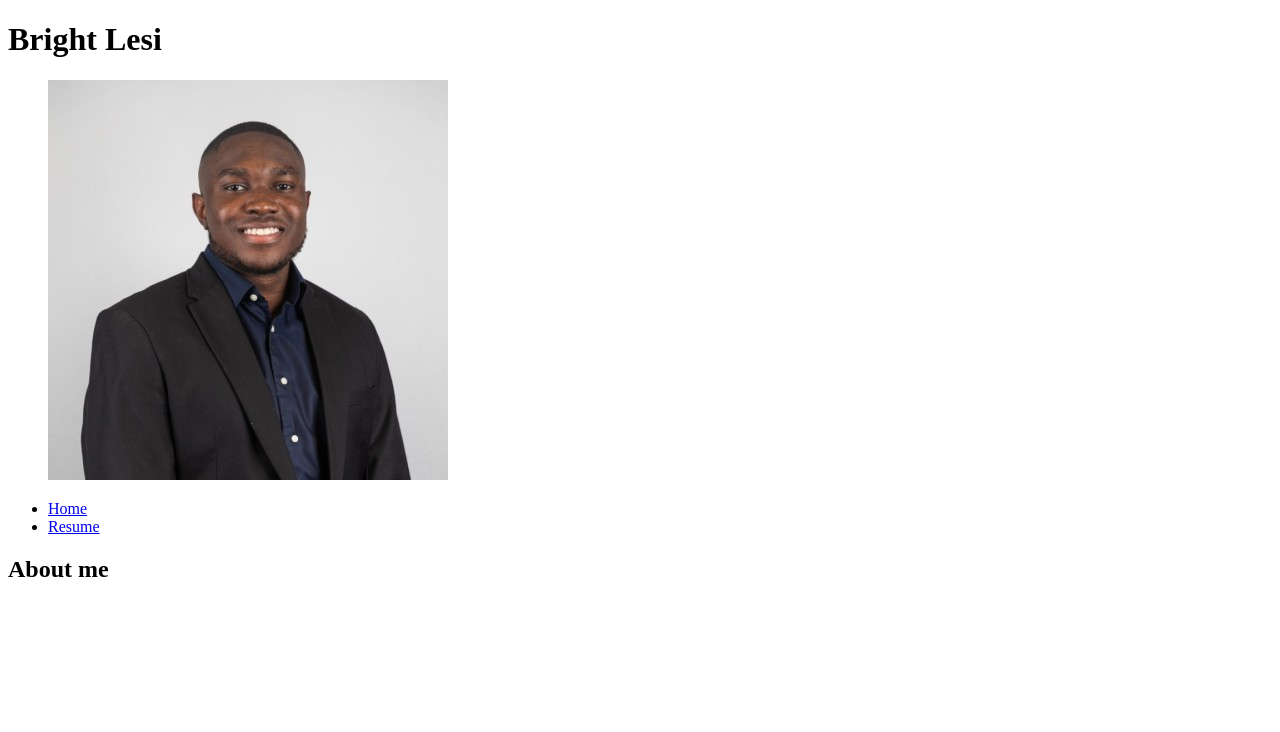
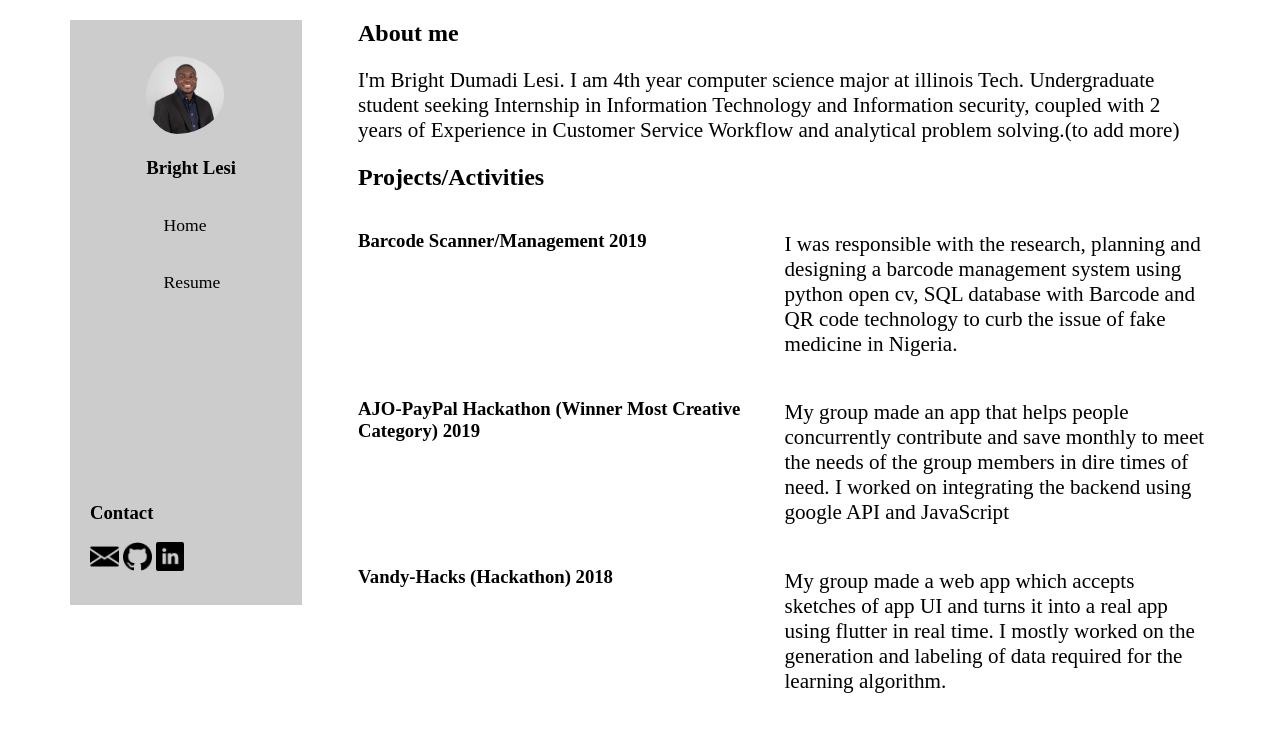
Before and after one commit to dumadi1/COM421, a plain HTML site: page index.html in a window 1280 px wide. Drawn offline with Linux system fonts and the light colour scheme; a web font is replaced by a local one.

Commit message:
added new stuff

```diff
--- a/index.html
+++ b/index.html
@@ -4,33 +4,70 @@
     <title>Bright Dumadi Lesi</title>
     <meta charset="utf-8" />
     <meta name="viewport" content="width=device-width,initial-scale=1.0,shrink-to-fit=no" />
-    <link rel="stylesheet" media="screen" href="/style/screen.css" />
+    <link rel="stylesheet" media="screen" href="./style/screen.css" />
+    <link rel="stylesheet" href="https://rsms.me/inter/inter.css">
+  <link rel="stylesheet" href="https://rsms.me/inter/inter-display.css">
+  <script src="https://kit.fontawesome.com/42a15439d4.js" crossorigin="anonymous"></script>
 
   </head>
   <body>
 
 
     <header id="main-header">
-      <h1 id='name'>Bright Lesi</h1>
+      <!-- <h1 id='name'>Bright Lesi</h1> -->
          <nav id="navigation">
            <figure id="logo-main">
-                     <img src="./assets/me.jpg" alt="Dumadi picture Logo"/>
+                     <img id="try" src="./assets/me.jpg" alt="Dumadi picture Logo"/>
             </figure>
+            <h3 id='name'>Bright Lesi</h3>
+
            <ul>
              <li><a href="./index.html">Home</a></li>
              <li><a href="./resume/index.html">Resume</a></li>
+
            </ul>
+           <section id="contact">
+             <h3>Contact</h3>
+
+                       <a href="mailto:blesi@hawk.iit.edu"><img src="./assets/email.png"></a>
+                       <a href="https://github.com/dumadi1"><img src="./assets/github.png"></a>
+                       <a href="https://www.linkedin.com/in/bright-l-559a73122/"><img src="./assets/linkedin.png"></a>
+           </section>
+
          </nav>
     </header>
     <main id="content">
       <section id="biography">
               <h2>About me</h2>
+<p>
+I'm Bright Dumadi Lesi. I am 4th year computer science major at illinois Tech. Undergraduate student seeking Internship in Information Technology and Information
+security, coupled with 2 years of Experience in Customer Service Workflow and analytical problem solving.(to add more)
+</p>
+            </section>
 
-            </section>
+<h2>Projects/Activities</h2>
+            <section id="work">
+
+                    <h3>Barcode Scanner/Management 					2019</h3>
+<p>
+I was responsible with the research, planning and designing a barcode management system using python open cv, SQL database with Barcode and QR code technology to curb the issue of fake medicine in Nigeria.
+</p>
+
+<h3>AJO-PayPal Hackathon (Winner Most Creative Category) 	2019</h3>
+<p>	My group made an app that helps people concurrently contribute and save monthly to meet the needs of the group members in dire times of need. I worked on integrating the backend using google API and JavaScript</p>
+
+<h3>Vandy-Hacks (Hackathon) 						 2018
+</h3>
+<p>My group made a web app which accepts sketches of app UI and turns it into a real app using
+flutter in real time. I mostly worked on the generation and labeling of data required for the
+learning algorithm.</p>
+
+
+                  </section>
+
+
     </main>
-    <footer>
 
-    </footer>
 
   </body>
 </html>
--- a/style/screen.css
+++ b/style/screen.css
@@ -0,0 +1,70 @@
+
+body{
+
+  margin: 0 auto;
+
+  padding: 0 70px;
+
+}
+main{
+  padding-left: 18em;
+
+}
+h2{
+  font-size: 1.5em;
+}
+p{
+  font-size: 1.32em;
+}
+#name{
+  padding-left: 3em;
+}
+#work{
+  display: grid;
+  grid-gap: 1px;
+  	grid-template-columns: repeat(2, 1fr);
+}
+nav {
+  position: fixed;
+  float: left;
+  width: 15%;
+  height: 545px;
+  background: #ccc;
+  padding: 20px;
+}
+#contact{
+  padding-top: 9.8em;
+}
+#try{
+  padding-left: 1em;
+  width: 70%;
+  border-radius: 50%;
+}
+img{
+  width: 15%;
+}
+nav ul {
+  list-style-type: none;
+
+  padding-left: 3.5em;
+
+
+}
+nav ul li{
+font-size: 1.1em;
+padding: 1em;
+
+
+}
+a:link,a:visited {
+  color: black;
+  text-decoration: none;
+
+
+}
+
+a:hover{
+  color: white;
+  text-decoration:underline;
+  text-decoration-color:blue;
+}
```
Also changed, not shown: assets/email.png (added), assets/github.png (added), assets/linkedin.png (added).
